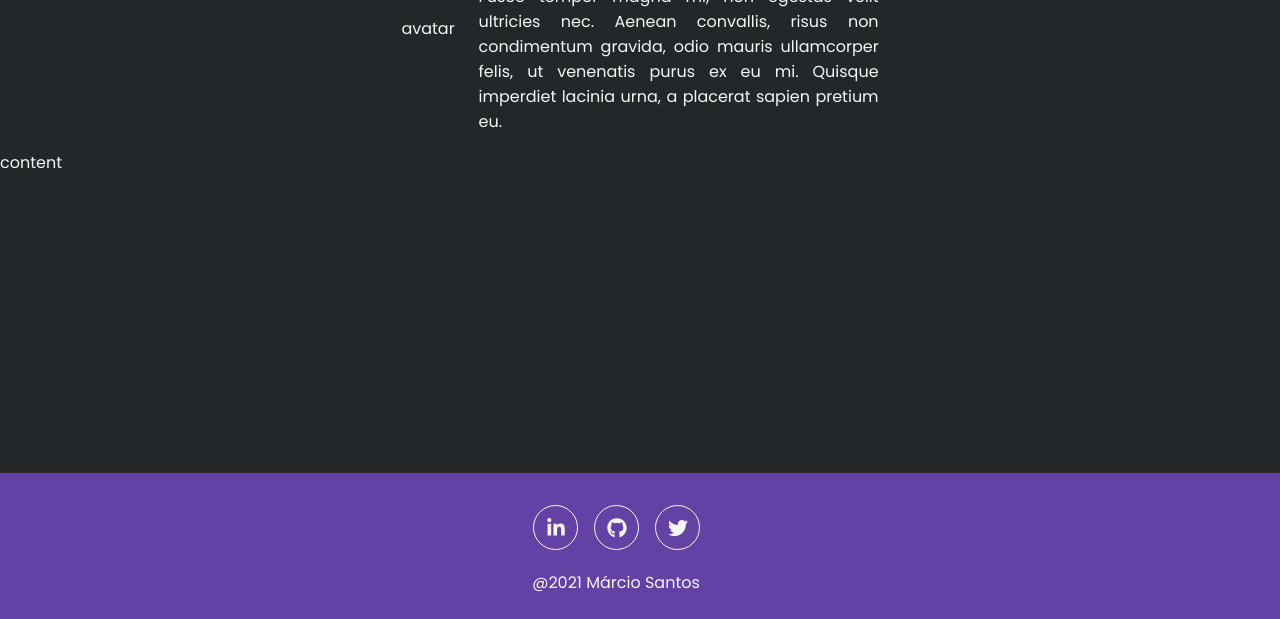
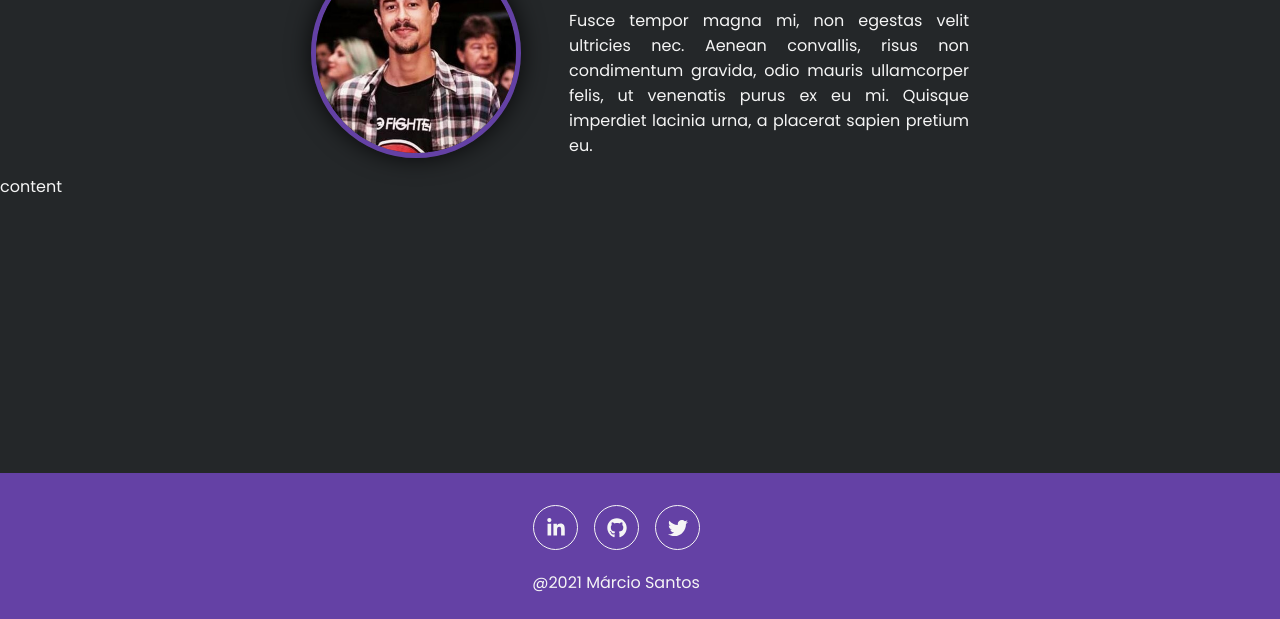
Before and after one commit to oicramps/portifolio, a Gatsby site: page / in a window 1280 px wide. Shown: the part 181-800 px from the top of the page. Built offline with nearby package versions, Linux system fonts and the light colour scheme; Gatsby itself is replaced by a stand-in of ours.

Commit message:
Creates the Avatar component

```diff
--- /dev/null
+++ b/src/containers/components/Avatar/Avatar.jsx
@@ -0,0 +1,7 @@
+import React from 'react';
+import avatar from '../../../assets/images/avatar.jpeg';
+import Styled from './styles';
+
+const Avatar = () => <Styled.Image src={avatar} alt="avatar" />;
+
+export default Avatar;
--- /dev/null
+++ b/src/containers/components/Avatar/index.js
@@ -0,0 +1,3 @@
+import Avatar from './Avatar';
+
+export default Avatar;
--- /dev/null
+++ b/src/containers/components/Avatar/styles.js
@@ -0,0 +1,13 @@
+import styled from 'styled-components';
+
+const Styled = {};
+
+Styled.Image = styled.img`
+  width: 200px;
+  height: 200px;
+  border-radius: 50%;
+  border: 5px solid ${({ theme }) => theme.palette.primary};
+  box-shadow: 0 0 25px 0 rgb(0 0 0 / 80%);
+`;
+
+export default Styled;
--- a/src/containers/components/Header/Header.jsx
+++ b/src/containers/components/Header/Header.jsx
@@ -1,9 +1,12 @@
 import React from 'react';
-import { Avatar, Container, Description, DescriptionContainer, SubTitle, Title } from './styles';
+import Avatar from '../Avatar';
+import { AvatarContainer, Container, Description, DescriptionContainer, SubTitle, Title } from './styles';
 
 const Header = () => (
   <Container>
-    <Avatar>avatar</Avatar>
+    <AvatarContainer>
+      <Avatar />
+    </AvatarContainer>
     <DescriptionContainer>
       <SubTitle>Hi, I&apos;m</SubTitle>
       <Title>Márcio Santos</Title>
--- a/src/containers/components/Header/styles.js
+++ b/src/containers/components/Header/styles.js
@@ -14,11 +14,6 @@ export const Container = styled.div`
 export const DescriptionContainer = styled.div`
   display: flex;
   flex-direction: column;
-  margin-left: ${({ theme }) => theme.spacings.xl};
-
-  @media screen and (max-width: 600px) {
-    margin-left: 0;
-  }
 `;
 
 export const SubTitle = styled.h5`
@@ -32,9 +27,14 @@ export const Title = styled.h1`
   margin: 0;
 `;
 
-export const Avatar = styled.div`
+export const AvatarContainer = styled.div`
   display: flex;
   flex-direction: row-reverse;
+  margin-right: ${({ theme }) => theme.spacings.xxl};
+  @media screen and (max-width: 600px) {
+    margin-right: 0;
+    margin-bottom: ${({ theme }) => theme.spacings.xxl};
+  }
 `;
 
 export const Description = styled.p`
--- a/src/containers/components/Navbar/styles.js
+++ b/src/containers/components/Navbar/styles.js
@@ -7,6 +7,7 @@ Styled.Navbar = styled.div`
   display: flex;
   justify-content: space-between;
   align-items: center;
+  margin-bottom: ${({ theme }) => theme.spacings.xl};
 `;
 
 Styled.Menu = styled.div`
--- a/src/styles/theme.js
+++ b/src/styles/theme.js
@@ -14,5 +14,6 @@ export default {
     md: '12px',
     lg: '16px',
     xl: '24px',
+    xxl: '48px',
   },
 };
```
Also changed, not shown: src/assets/images/avatar.jpeg (added).
